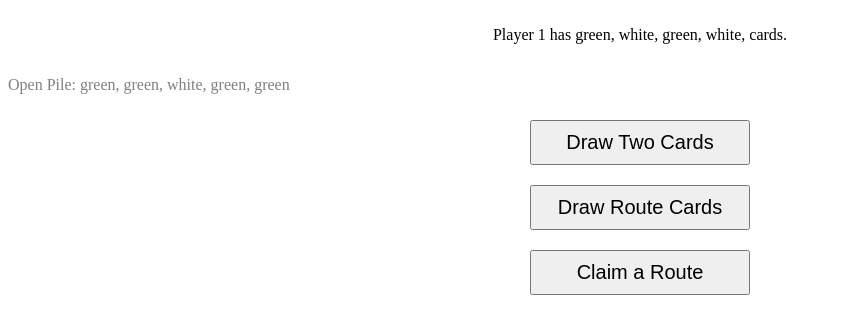
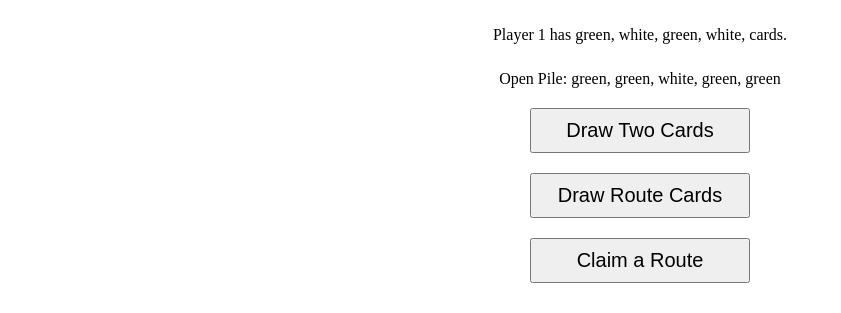
Before and after one commit to CarsonV8824/KC-Ticket-To-Ride, a Flask app: page /gamepage in a window 1280 px wide. Shown: the part 752-1065 px from the top of the page, without its empty margins (0-841 px from the left). After the commit the page ends 1035 px from the top, so only its background shows below. Run offline with Flask 3, Linux system fonts and the light colour scheme.

Commit message:
fixed text color issue

```diff
--- a/src/static/css/styles.css
+++ b/src/static/css/styles.css
@@ -67,6 +67,7 @@
     flex-direction: row;
     justify-content: center;
     margin: 10px;
+    color:black;
 }
 
 .choices-on-turn-body{
--- a/src/templates/index.html
+++ b/src/templates/index.html
@@ -14,7 +14,7 @@
     <h1 class="player-turn" id="playerTurn">Player 1's Turn</h1>
     <canvas id="gameCanvas" class="gamecanvas"></canvas>
     <p class="player-stats" id="playerStats">Player Stats will be displayed here.</p>
-    <p class="drawTwoCards" id="openPile">where open cards will be</p>
+    <p class="open-pile" id="openPile">where open cards will be</p>
 </body>
 <body class="choices-on-turn-body">
     <button class="choice-on-turn" id="drawTwoCards">Draw Two Cards</button>
```
